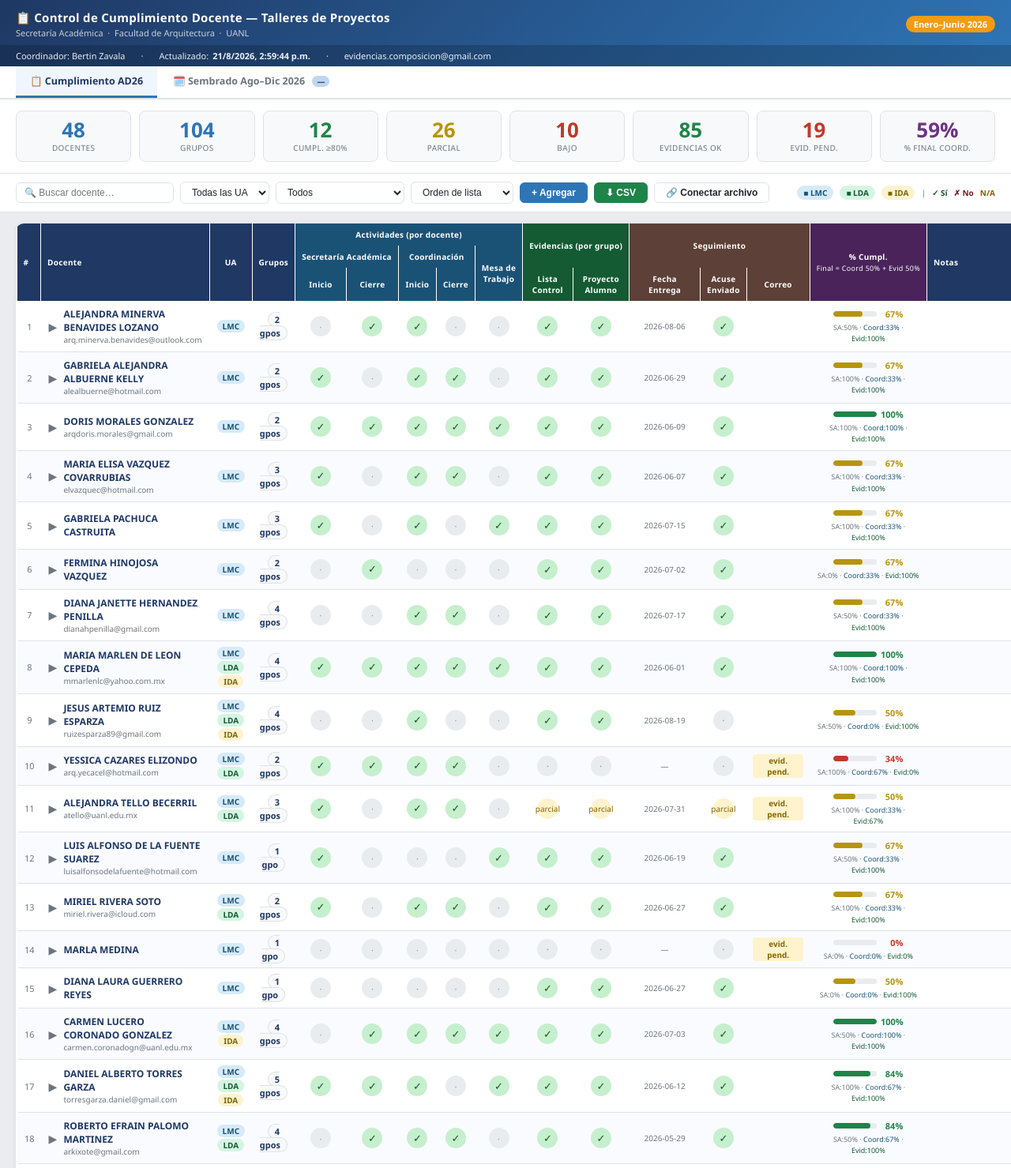
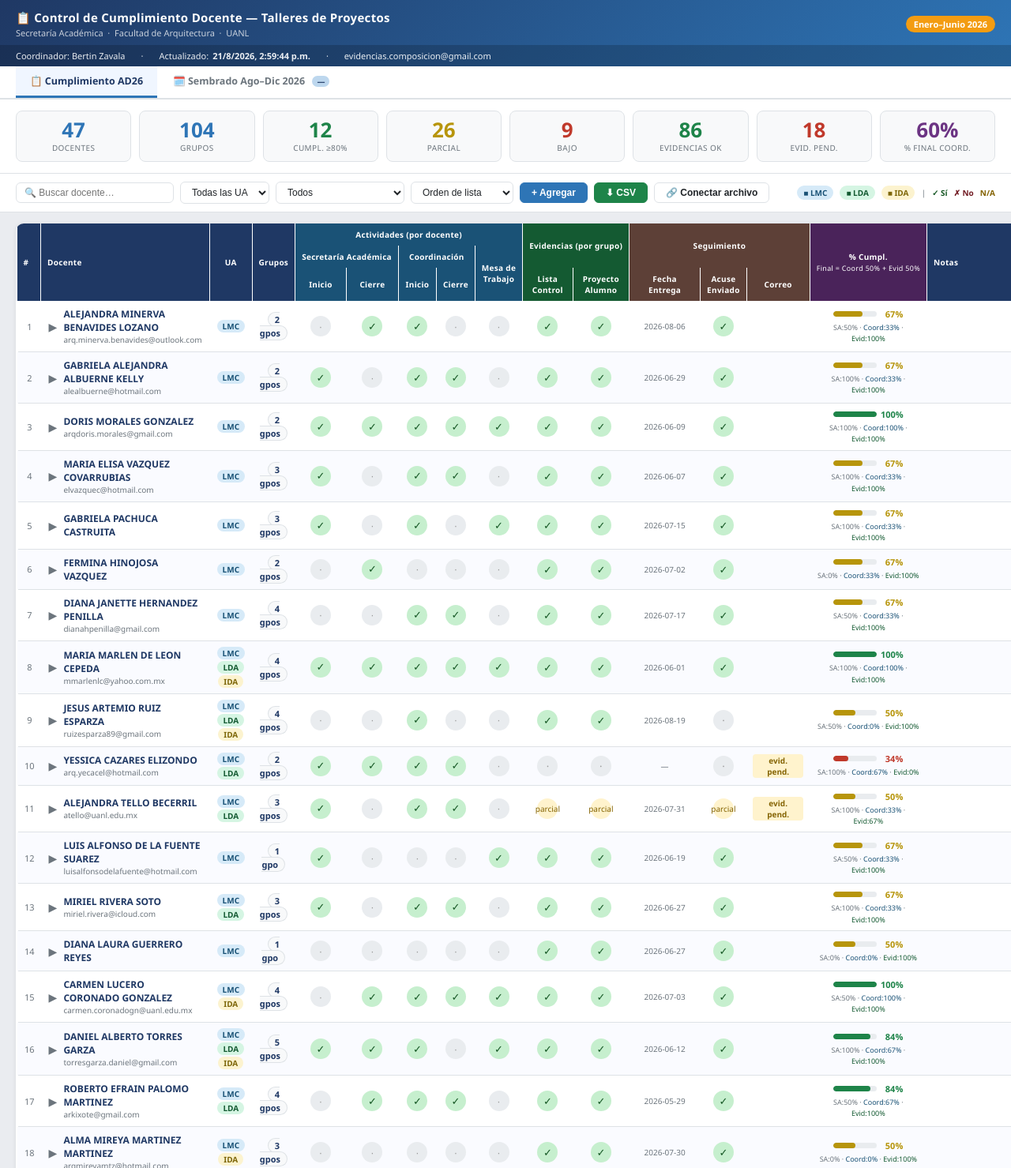
Before and after one commit to TPA1a3-farq-uanl/dashboard-cumplimiento, a plain HTML site: page index.html in a window 1280 px wide. Shown: the top 1479 px of the page at 79% size. Drawn offline with Linux system fonts and the light colour scheme.

Commit message:
Reasignar LMC-016 a Miriel Rivera Soto (fila Marla Medina era error de captura)

```diff
--- a/index.html
+++ b/index.html
@@ -781,13 +781,6 @@ let TEACH = {
     "jCC": "✓",
     "m1": "✓"
   },
-  "MARLA MEDINA": {
-    "jIS": "",
-    "jIC": "",
-    "jCS": "",
-    "jCC": "",
-    "m1": ""
-  },
   "MARTHA ELENA GOMEZ GARZA": {
     "jIS": "",
     "jIC": "✓",
@@ -1064,15 +1057,15 @@ let DATA = [
   },
   {
     "id": 16,
-    "doc": "MARLA MEDINA",
+    "doc": "MIRIEL RIVERA SOTO",
     "ua": "LMC",
     "gpo": "016",
-    "lC": "",
-    "pA": "",
-    "fecha": "",
-    "acuse": "",
-    "correo": "",
-    "notas": ""
+    "lC": "✓",
+    "pA": "✓",
+    "fecha": "2026-06-27",
+    "acuse": "✓",
+    "correo": "miriel.rivera@icloud.com",
+    "notas": "Reasignado 21-ago: la fila figuraba como MARLA MEDINA (sin carga academica ni correo). Horarios EJ26 confirman titular MIRIEL RIVERA SOTO (cve 116777). Cubierto por Drive 'EVIDENCIAS ENE-JUN 2026' del 27-jun (acuse enviado 1-jul). PENDIENTE: no se verifico el contenido de la carpeta para este grupo"
   },
   {
     "id": 17,
@@ -2145,7 +2138,7 @@ const SEM_UA_NOMBRE = {
   IDA: 'Introducción al Diseño Arquitectónico (203)'
 };
 // Docentes del padrón EJ26 que NO aparecen en este preliminar
-const SEM_SIN_CARGA = ['JACOBO ANTONIO CLETO GARZA','MARLA MEDINA','YEYMI GUADALUPE HERNANDEZ RIVERA'];
+const SEM_SIN_CARGA = ['JACOBO ANTONIO CLETO GARZA','YEYMI GUADALUPE HERNANDEZ RIVERA'];
 
 const SEMBRADO_AD26 = [
   {cve:'095164',doc:'FERMINA HINOJOSA VAZQUEZ',ua:'LMC',gpo:'001',aula:'1331A',bloque:'M1-M2',dias:'L-X-V',nr:0,s:'C',nuevo:0},
```
